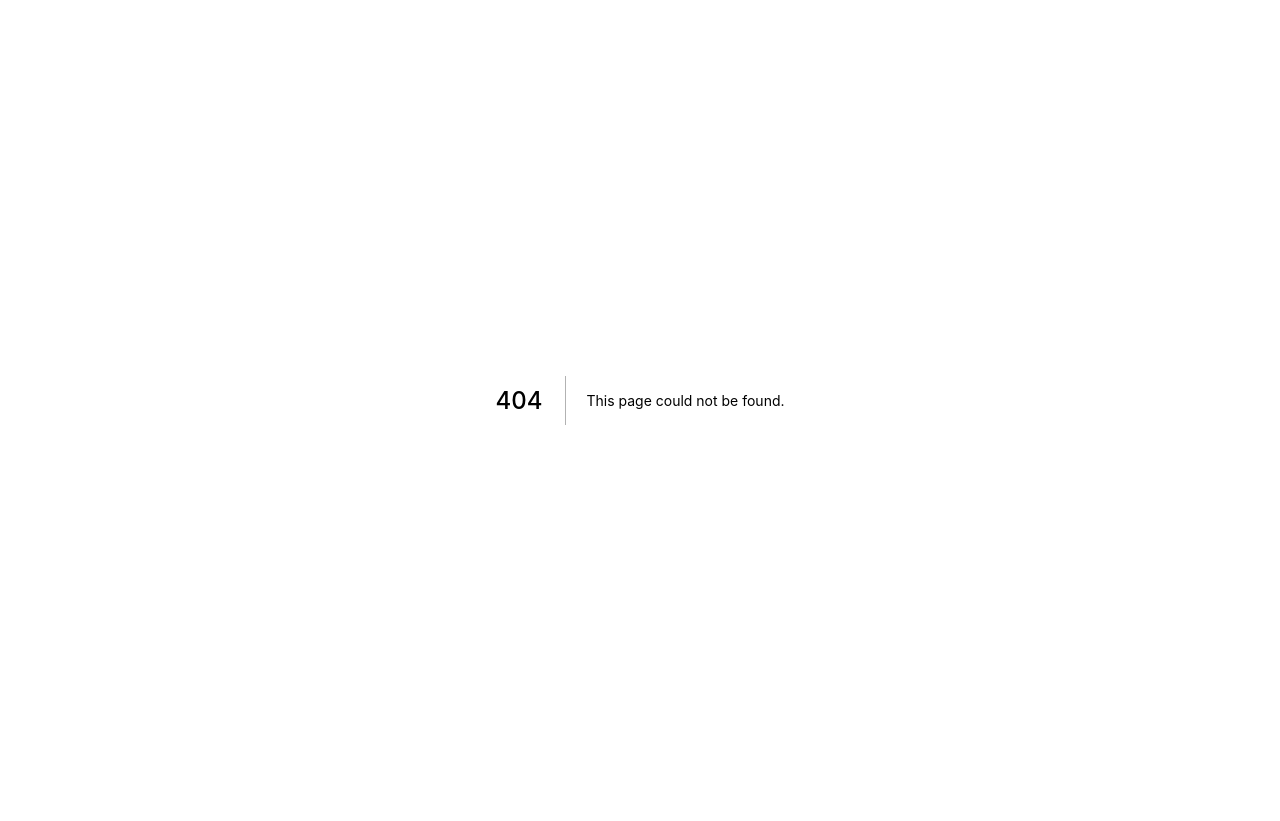
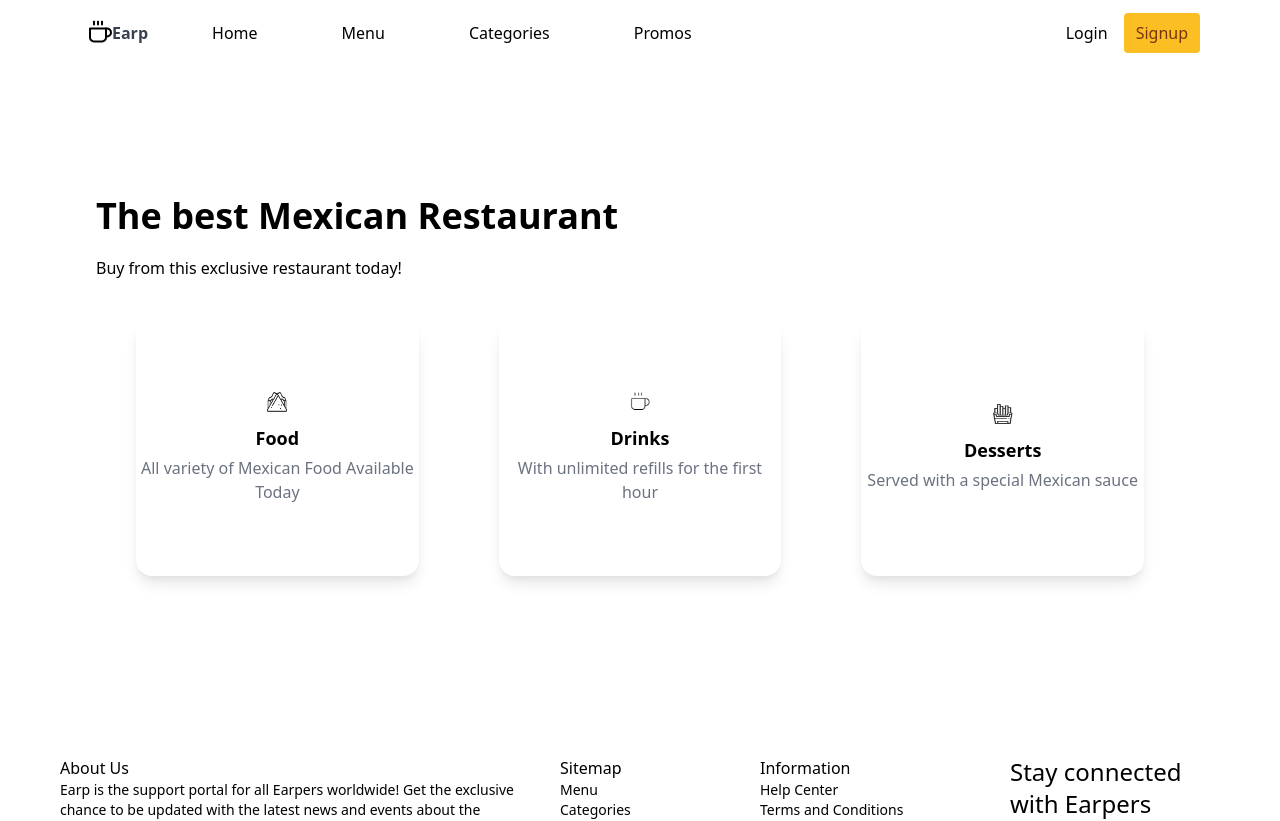
Before and after one commit to knee-rel/earp_front, a Next.js app: page /categories in a window 1280 px wide. Before the commit this address had no page. Shown: the top 821 px of the page. Before the commit the page ends 800 px from the top, so only its background shows below. Built offline with nearby package versions, Linux system fonts and the light colour scheme.

Commit message:
added categories page

```diff
--- /dev/null
+++ b/pages/categories.js
@@ -0,0 +1,17 @@
+import React from "react";
+
+import Footer from "../components/footer";
+import Header from "../components/header";
+import Category from "../containers/category";
+
+const CategoriesPage = () => {
+  return (
+    <>
+      <Header />
+      <Category />
+      <Footer />
+    </>
+  );
+};
+
+export default CategoriesPage;
```
